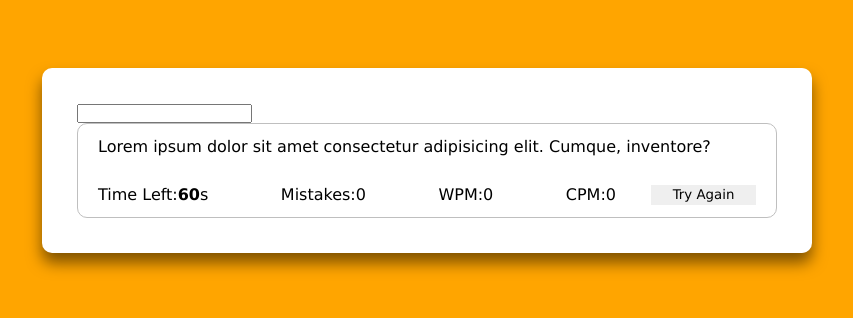
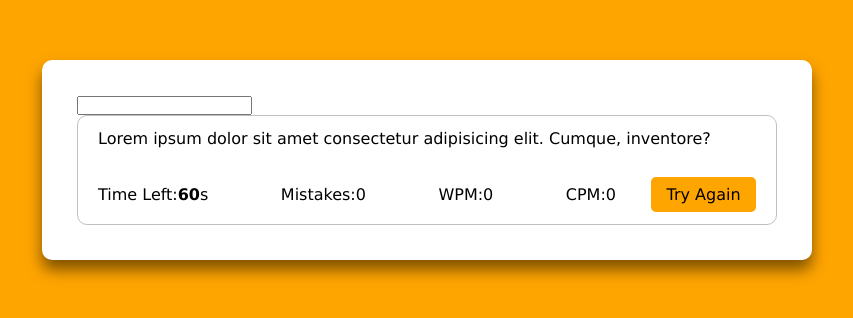
Before and after one commit to HrsFlex/Typing-Game, a plain HTML site: page index.html in a window 1280 px wide. Shown: the part 240-558 px from the top of the page, without its empty margins (213-1066 px from the left). Drawn offline with Linux system fonts and the light colour scheme.

Commit message:
styling the CSS

```diff
--- a/styles.css
+++ b/styles.css
@@ -51,5 +51,15 @@ body{
     width: 105px;
     outline: none;
     border: none;
-    color: 3fff;
+    color: 3#fff;
+    background:orange ;
+    padding: 8px 0;
+    font-size: 16px;
+    cursor: pointer;
+    border-radius: 5px;
+    transition: transform 0.3s ease;
+
 }
+.content button:active{
+    transform: scale(0.97);
+}
```
